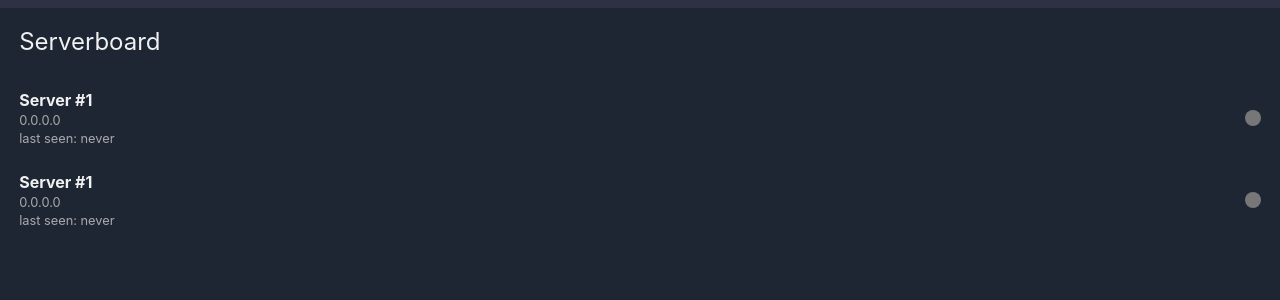
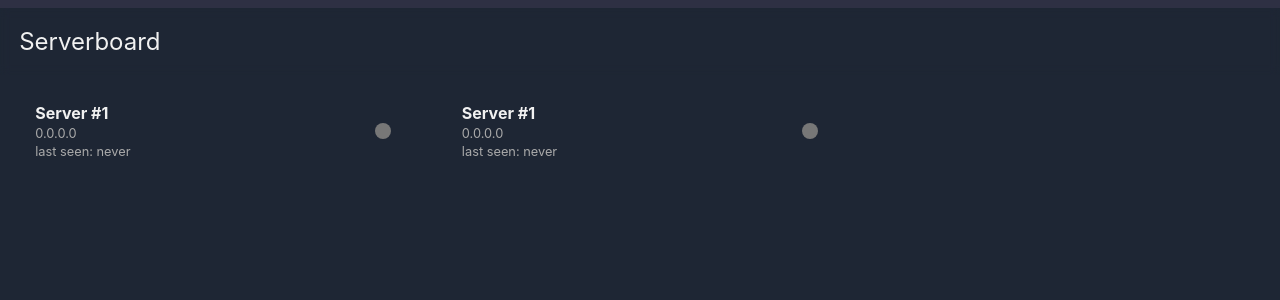
Before and after one commit to mat-sz/serverboard-web, a React (Create React App) app: page / in a window 1280 px wide. Shown: the top 300 px of the page. Built offline with nearby package versions, Linux system fonts and the light colour scheme; the HTML template or start-up script is replaced by a standard one.

Commit message:
added a grid to the home page

```diff
--- a/src/pages/HomePage/styles.module.scss
+++ b/src/pages/HomePage/styles.module.scss
@@ -1,5 +1,17 @@
 .list {
-  list-style-type: none;
   padding: 0;
   margin: 0;
+  display: grid;
+  grid-template-columns: 1fr;
+
+  & > a {
+    border-radius: 0.3rem;
+    margin: 1rem;
+  }
 }
+
+@media screen and (min-width: 1000px) {
+  .list {
+    grid-template-columns: 1fr 1fr 1fr;
+  }
+}
```
